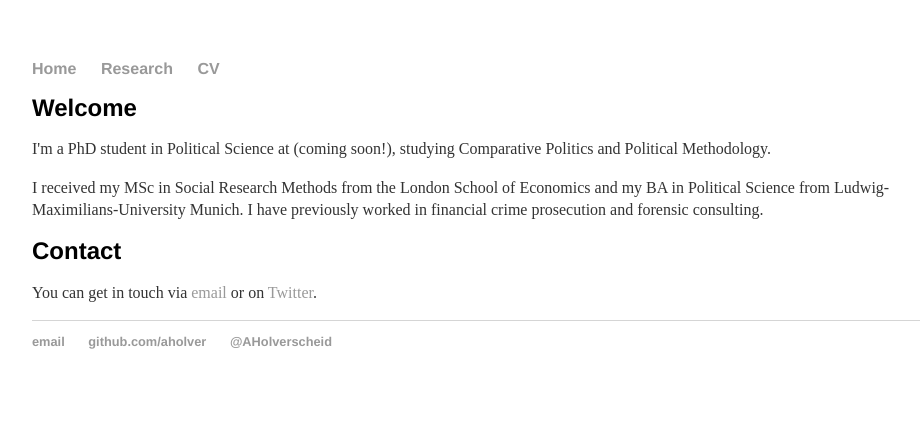
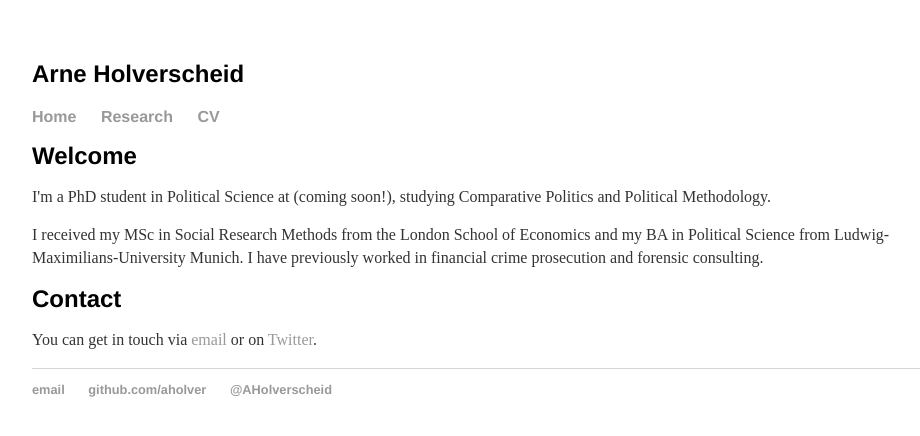
Before and after one commit to aholver/aholver.github.io, a Jekyll site: the page built from index.html, in a window 1280 px wide. Shown: the top 436 px of the page, without its empty margins (160-1080 px from the left). Built offline with Jekyll 4.4.1, drawn with Linux system fonts in a browser that asks for light colours.

Commit message:
Update default.html

```diff
--- a/_layouts/default.html
+++ b/_layouts/default.html
@@ -8,6 +8,7 @@
 		<body>
 			<nav>
 	    		<ul>
+				<h1>Arne Holverscheid</h1>
 	        		<li><a href="/">Home</a></li>
 		        	<li><a href="/research">Research</a></li>
 	        		<li><a href="/cv">CV</a></li>
```
